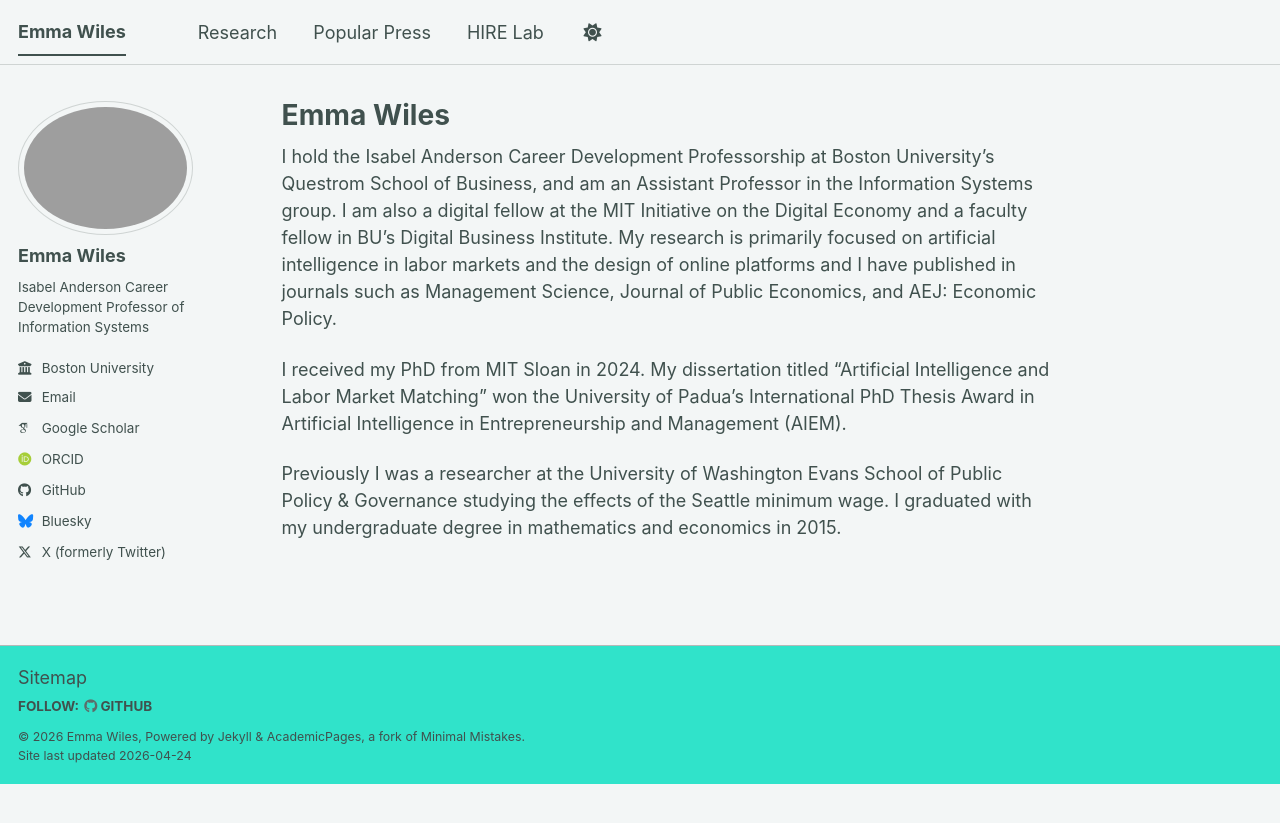
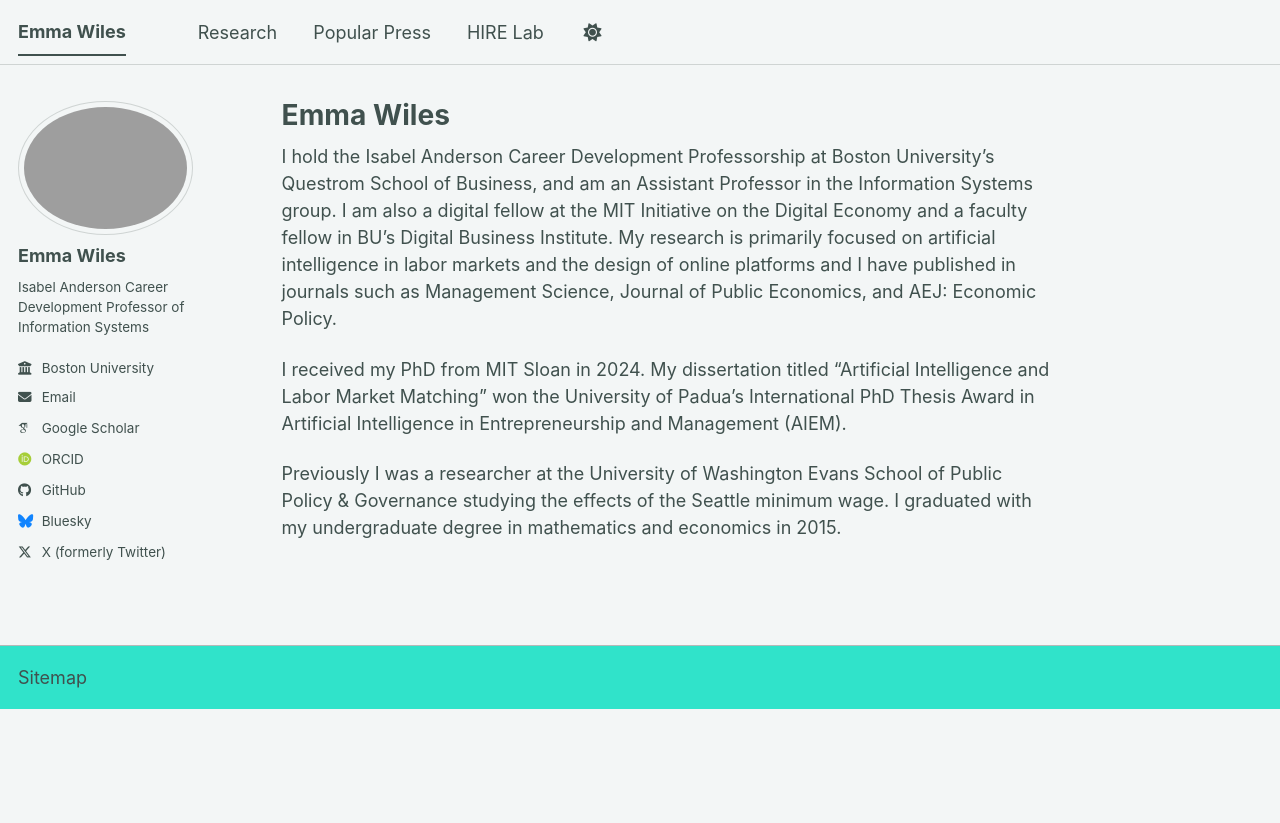
Before and after one commit to emmawiles/emmawiles.github.io, a Jekyll site: the page built from _pages/about.md, in a window 1280 px wide. Shown: the top 823 px of the page. Built offline with Jekyll 4.4.1, drawn with Linux system fonts in a browser that asks for light colours; some web fonts are replaced; a script bundle is joined from its source files by our own code; library files that are not in the unit come from our copies.

Commit message:
remove footer

```diff
--- a/_includes/footer.html
+++ b/_includes/footer.html
@@ -1,25 +1,5 @@
 {% include base_path %}
 
 {% if site.author.github or site.author.bitbucket or site.atom_feed.hide != true %}
-<div class="page__footer-follow">
-  <ul class="social-icons">
-    {% if site.data.ui-text[site.locale].follow_label %}
-      <li><strong>{{ site.data.ui-text[site.locale].follow_label }}</strong></li>
-    {% endif %}
-    {% if site.author.github %}
-      <li><a href="https://github.com/{{ site.author.github }}"><i class="fab fa-github" aria-hidden="true"></i> GitHub</a></li>
-    {% endif %}
-    {% if site.author.bitbucket %}
-      <li><a href="https://bitbucket.org/{{ site.author.bitbucket }}"><i class="fab fa-bitbucket" aria-hidden="true"></i> Bitbucket</a></li>
-    {% endif %}
-    {% if site.atom_feed.hide != true %}
-    <li><a href="{% if site.atom_feed.path %}{{ site.atom_feed.path }}{% else %}{{ base_path }}/feed.xml{% endif %}"><i class="fa fa-fw fa-rss-square" aria-hidden="true"></i> {{ site.data.ui-text[site.locale].feed_label | default: "Feed" }}</a></li>
-    {% endif %}
-  </ul>
-</div>
+
 {% endif %}
-
-<div class="page__footer-copyright">
-  &copy; {{ site.time | date: '%Y' }} {{ site.name | default: site.title }}, {{ site.data.ui-text[site.locale].powered_by | default: "Powered by" }} <a href="https://jekyllrb.com" rel="nofollow">Jekyll</a> &amp; <a href="https://github.com/academicpages/academicpages.github.io">AcademicPages</a>, a fork of <a href="https://mademistakes.com/work/minimal-mistakes-jekyll-theme/" rel="nofollow">Minimal Mistakes</a>.<br />
-  Site last updated {{ "now" | date: '%Y-%m-%d' }}
-</div>
```
